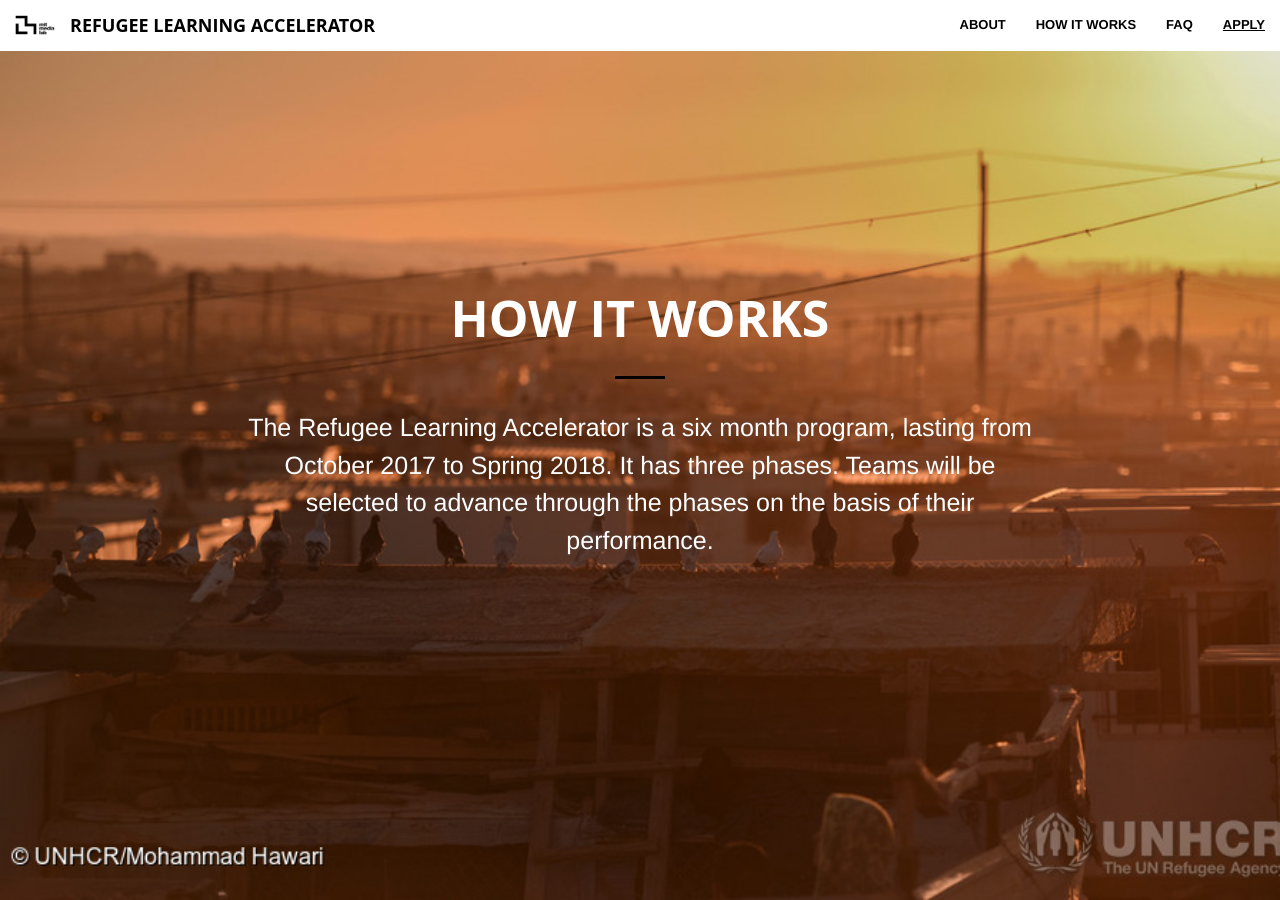
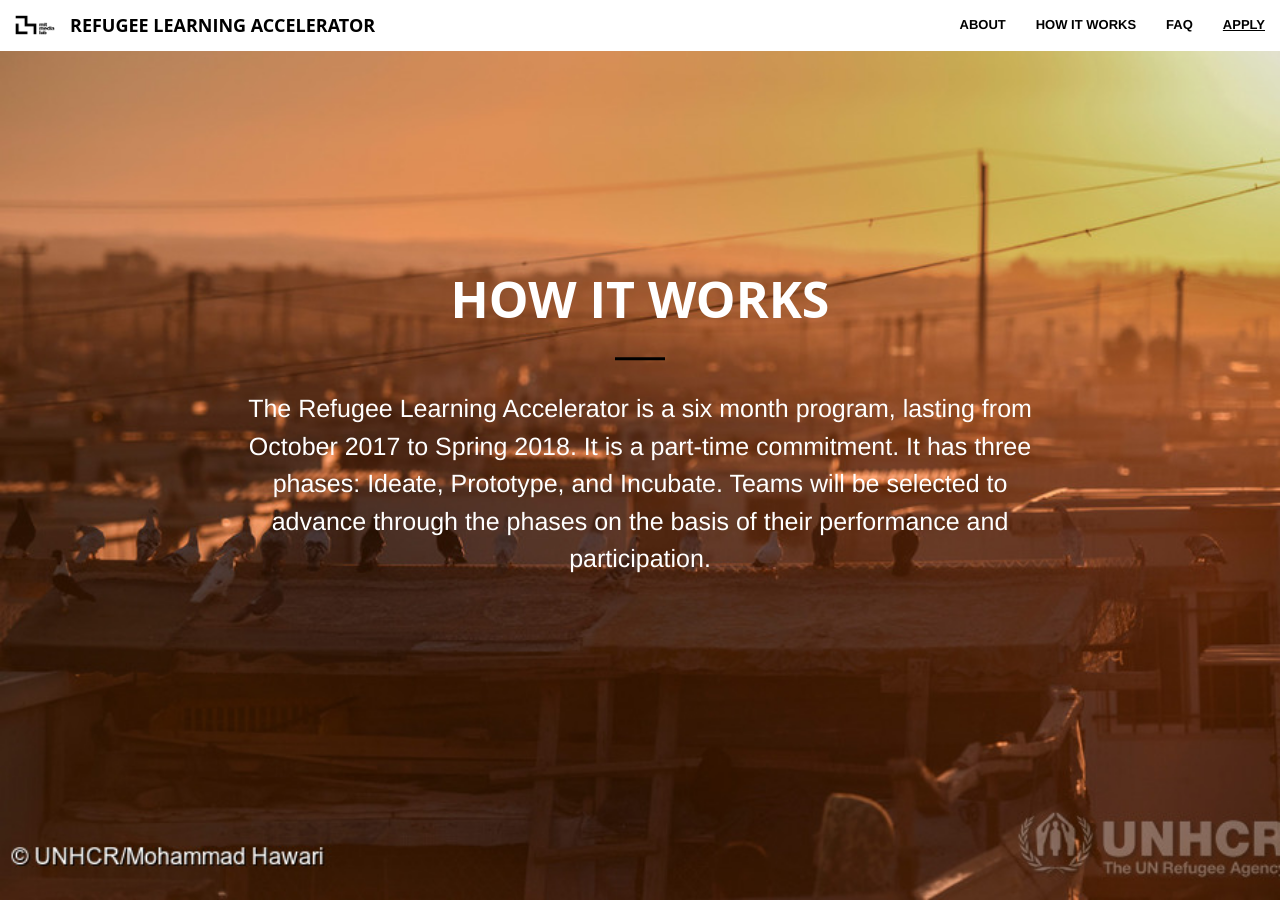
Before and after one commit to Refugee-Learning-Accelerator/Refugee-Learning-Accelerator.github.io, a Jekyll site: the page program/index.html, which Jekyll copies as it is, in a window 1280 px wide and 900 px high. Built offline with Jekyll 4.4.1, drawn with Linux system fonts in a browser that asks for light colours; nearby versions of some CDN libraries; some of the changed text lies outside the part shown.

Commit message:
Update index.html

```diff
--- a/program/index.html
+++ b/program/index.html
@@ -45,7 +45,7 @@
           <div class="header-content-inner">
               <h1 id="homeHeading">How It Works</h1>
               <hr>
-              <p>The Refugee Learning Accelerator is a six month program, lasting from October 2017 to Spring 2018. It has three phases. Teams will be selected to advance through the phases on the basis of their performance.  </p>
+              <p>The Refugee Learning Accelerator is a six month program, lasting from October 2017 to Spring 2018. It is a part-time commitment. It has three phases: Ideate, Prototype, and Incubate. Teams will be selected to advance through the phases on the basis of their performance and participation.  </p>
           </div>
 </div>
 </header>
```
Also changed, not shown: other parts of program/index.html (+1 -1 lines).
